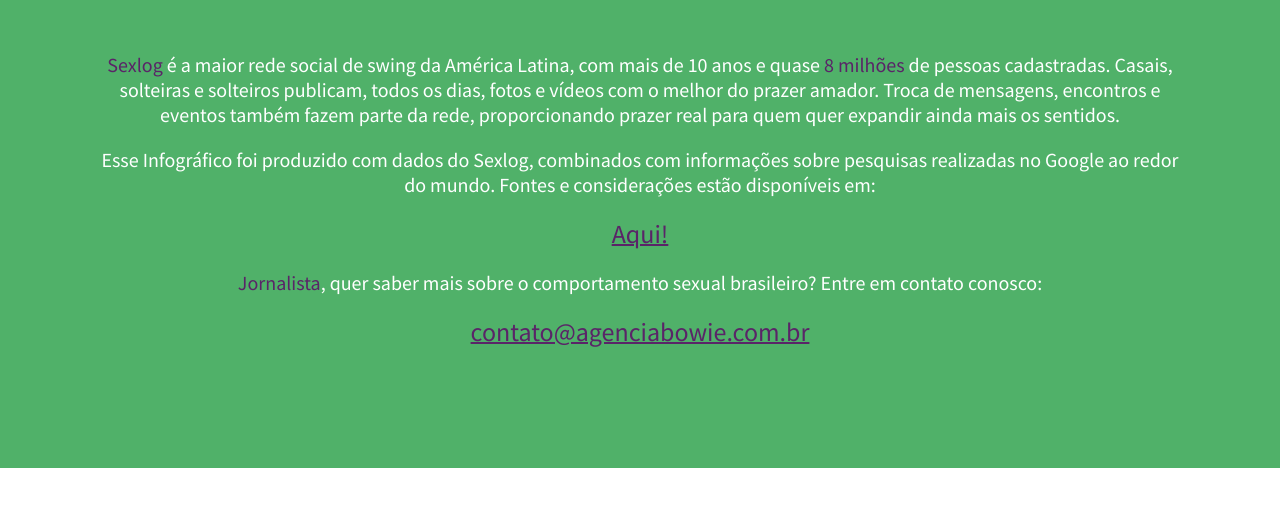
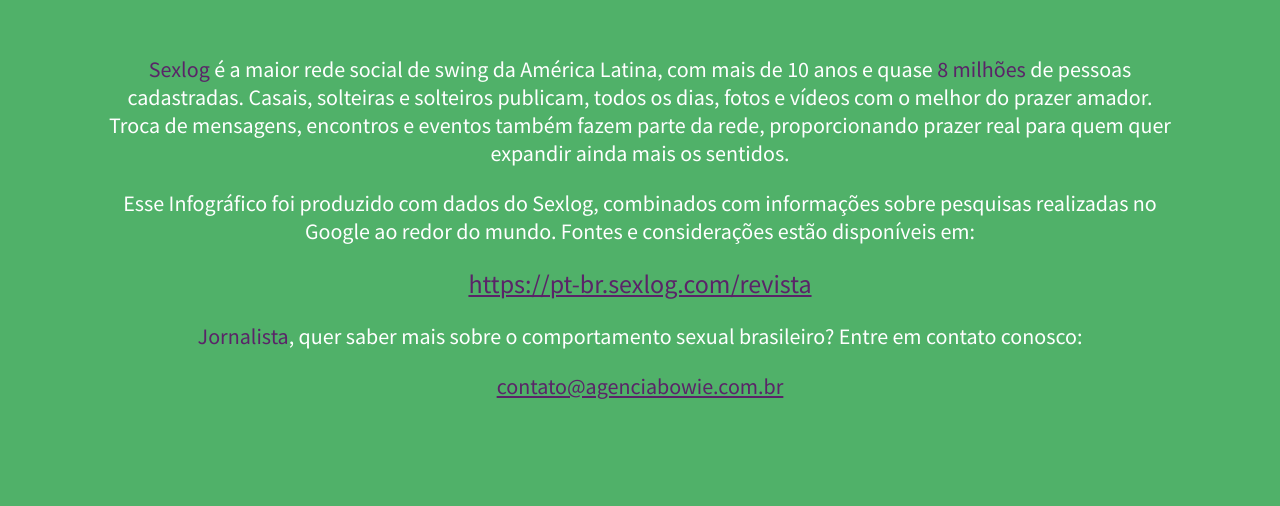
Before and after one commit to GuiXavier26/futebol, a plain HTML site: page index.html in a window 1280 px wide. Shown: the part 10421-10927 px from the top of the page. Before the commit the page ends 10889 px from the top, so only its background shows below. Drawn offline with Linux system fonts and the light colour scheme.

Commit message:
Substituir link do footer e google analytcs

```diff
--- a/assets/styles/main.css
+++ b/assets/styles/main.css
@@ -69,7 +69,7 @@
 
 .footer-text {
     text-align: center;
-    font-size: 20px;
+    font-size: 22px;
     color: white;
 }
 
--- a/index.html
+++ b/index.html
@@ -97,7 +97,7 @@
 
             <p>
                 <a href="https://pt-br.sexlog.com/revista/wp-content/uploads/2018/05/fontes-copa-do-tesao-2018.pdf" target="_blank">
-                    <span class="footer-bold-link">Aqui!</span>
+                    <span class="footer-bold-link">https://pt-br.sexlog.com/revista</span>
                 </a>
             </p>
 
@@ -107,7 +107,7 @@
 
             <p>
                 <a href="mailto:contato@agenciabowie.com.br">
-                    <span class="footer-bold-link">contato@agenciabowie.com.br</span>
+                    <span class="footer-bold">contato@agenciabowie.com.br</span>
                 </a>
             </p>
         </div>
@@ -115,20 +115,14 @@
 </body>
 
 <!-- Analytics -->
+<!-- Global site tag (gtag.js) - Google Analytics -->
+<script async src="https://www.googletagmanager.com/gtag/js?id=UA-103559853-2"></script>
 <script>
-    (function (i, s, o, g, r, a, m) {
-        i['GoogleAnalyticsObject'] = r;
-        i[r] = i[r] || function () {
-            (i[r].q = i[r].q || []).push(arguments)
-        }, i[r].l = 1 * new Date();
-        a = s.createElement(o),
-            m = s.getElementsByTagName(o)[0];
-        a.async = 1;
-        a.src = g;
-        m.parentNode.insertBefore(a, m)
-    })(window, document, 'script', 'https: //www.google-analytics.com/analytics.js','ga');
+ window.dataLayer = window.dataLayer || [];
+ function gtag(){dataLayer.push(arguments);}
+ gtag('js', new Date());
 
-        ga('create', 'UA - 103559853 - 2', 'auto'); ga('send', 'pageview');
+ gtag('config', 'UA-103559853-2');
 </script>
 
 </html>
```
Also changed, not shown: assets/images/bloco 4.png, assets/images/bloco 5.png, assets/images/bloco 6.png, assets/images/bloco 8.png, assets/images/bloco 9.png.
